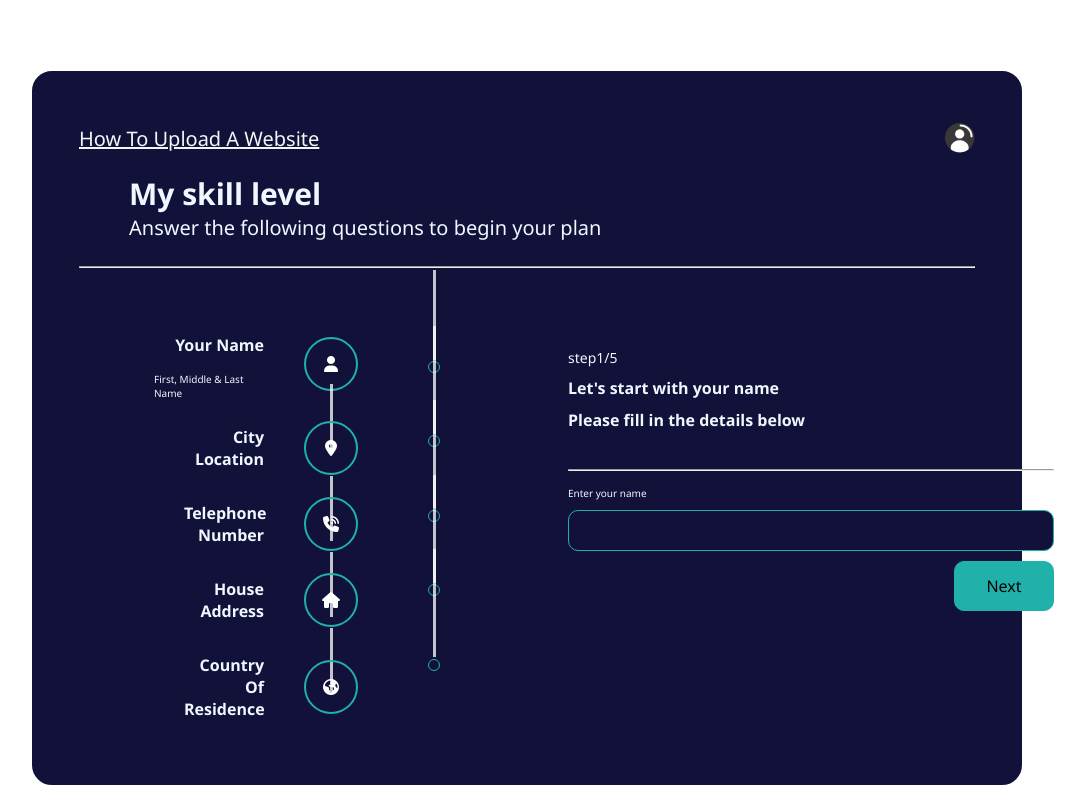
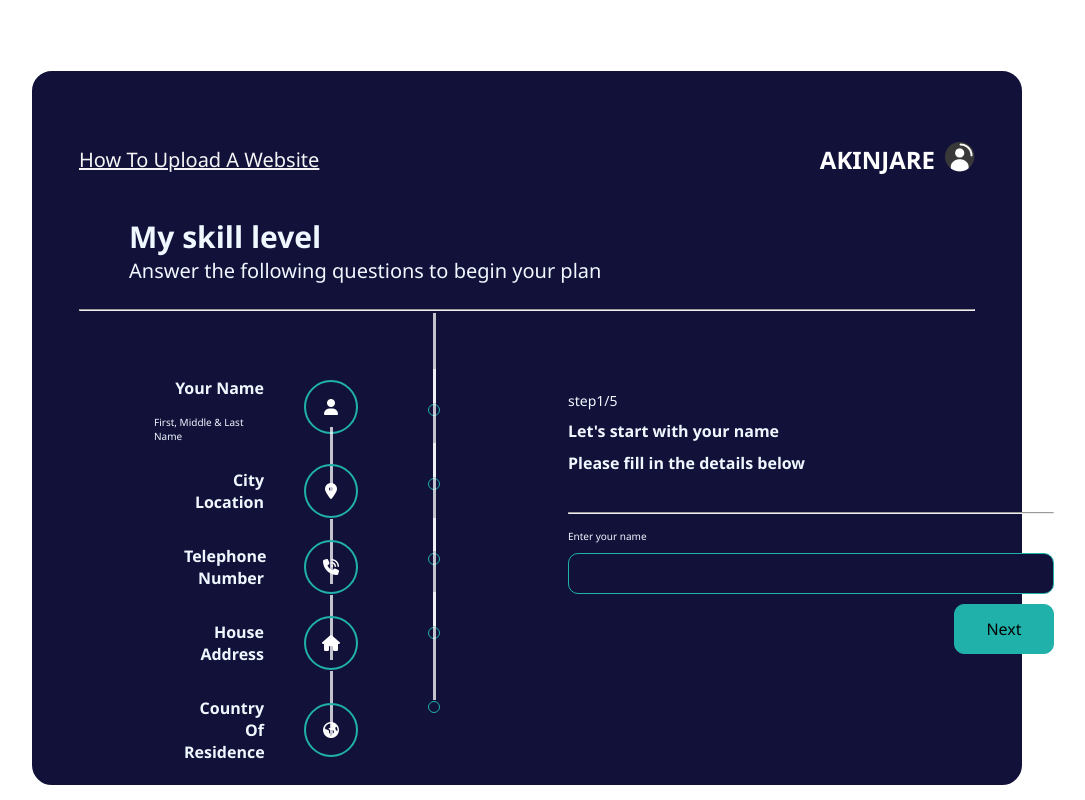
Before and after one commit to tolujacob05/JECE, a website: page public/index.html in a window 1280 px wide. Shown: the top 800 px of the page, without its empty margins (113-1198 px from the left). Drawn offline with Linux system fonts and the light colour scheme.

Commit message:
surname added

```diff
--- a/public/css/index.css
+++ b/public/css/index.css
@@ -14,6 +14,17 @@ nav {
     justify-content: space-between;
     align-items: center;
     margin-bottom: 20px;
+}
+
+.log {
+    display: flex;
+    align-items: center;
+    gap: 10px;
+}
+
+.log > h1 {
+    color: #fff;
+    font-family: 'Segoe UI', Tahoma, Geneva, Verdana, sans-serif;
 }
 
 nav > a:nth-of-type(1) {
--- a/public/index.html
+++ b/public/index.html
@@ -16,7 +16,12 @@
         <nav>
             <a href="upload.html">How to upload a website</a>
             <a>
-                <img src="img/user.png" id="user-img" alt=""/>
+                <div class="log">
+                    <h1>AKINJARE</h1>
+                    <div>
+                        <img src="img/user.png" id="user-img" alt=""/>
+                    </div>
+                </div>
                 <div class="login-logout-popup hide">
                     <p class="account-info">Log in as, name</p>
                     <button class="btn" id="user-btn">Log out</button>
```
